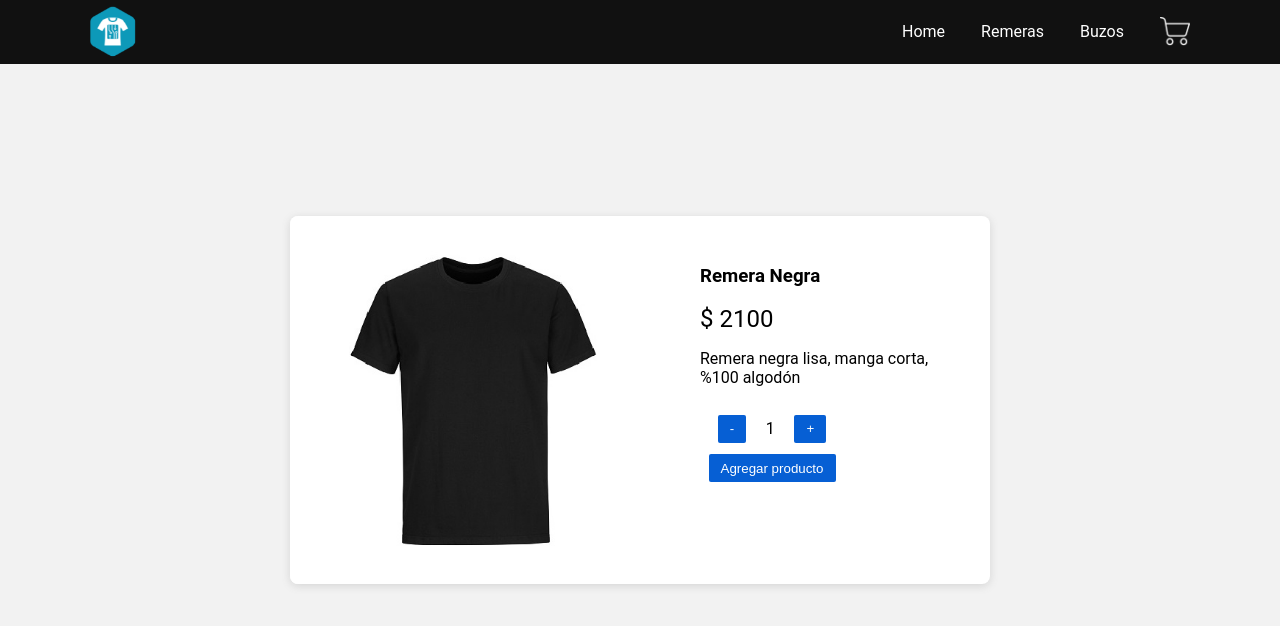
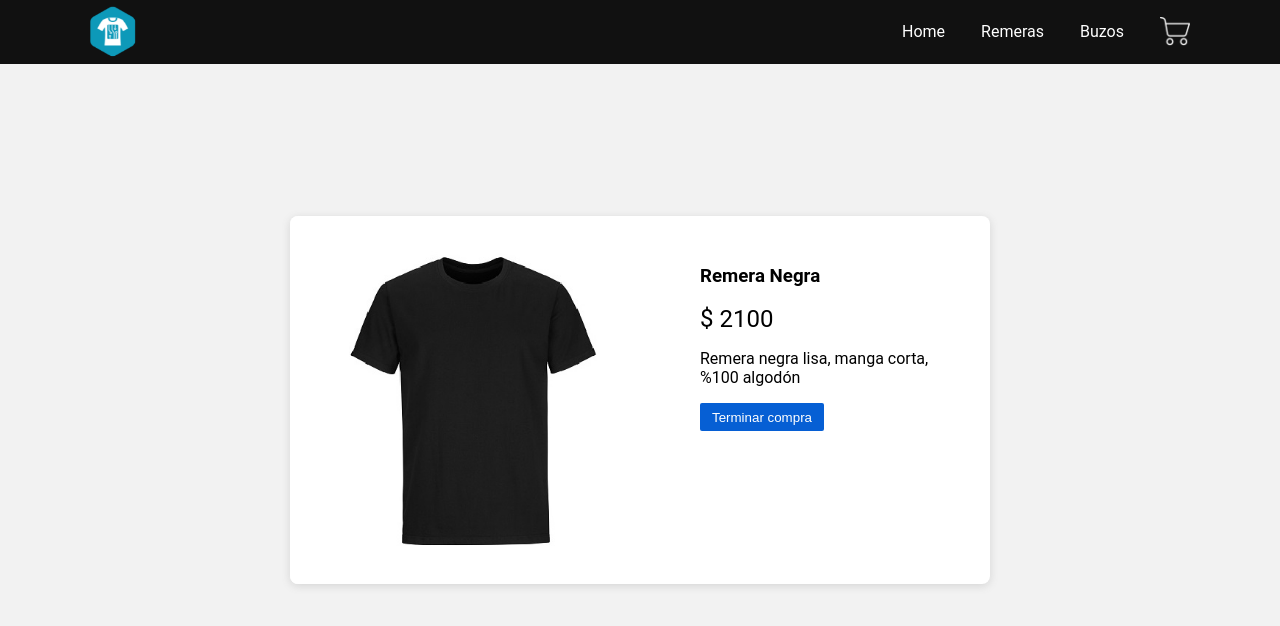
Before and after one commit to leonel-escobar/ecommerce-react, a React (Create React App) app: page /details/1 in a window 1280 px wide. Both pictures are taken after a click on the button "Agregar producto". Shown: the top 626 px of the page. Built offline with nearby package versions, Linux system fonts and the light colour scheme; the HTML template or start-up script is replaced by a standard one.

Commit message:
ItemDetail redirige al componente Cart al terminar la compra

```diff
--- a/src/components/ItemCount.jsx
+++ b/src/components/ItemCount.jsx
@@ -1,4 +1,4 @@
-import { useState } from "react"
+import { useState } from 'react'
 import './styles/ItemCount.css'
 
 function ItemCount({stock, initial, onAdd}) {
@@ -17,7 +17,7 @@ function ItemCount({stock, initial, onAdd}) {
     }
 
     const addToCart = () => {
-        return onAdd(count)
+        onAdd(count)
     }
 
     return(
--- a/src/components/ItemDetail.jsx
+++ b/src/components/ItemDetail.jsx
@@ -1,9 +1,14 @@
+import { useState } from 'react/cjs/react.development'
+import { Link } from 'react-router-dom'
 import ItemCount from './ItemCount'
 
 function ItemDetail({item}) {
+    const [changeBtn, setChangeButton] = useState(false)
 
     const onAdd = (total) => {
-        return alert(total + " productos agregados")
+        alert(total + " productos agregados")
+        setChangeButton(true)
+        console.log(total)
     }
 
     return(
@@ -15,7 +20,13 @@ function ItemDetail({item}) {
                 <h3>{item.title}</h3>
                 <span>{`$ ${item.price}`}</span>
                 <p>{item.description}</p>
-                <ItemCount initial={1} stock={item.stock} onAdd={onAdd}/>
+                {
+                    (changeBtn === false)
+                    ? <ItemCount initial={1} stock={item.stock} onAdd={onAdd}/>
+                    : <Link to={"/cart"}>
+                        <button className="button button--primary">Terminar compra</button>
+                    </Link>
+                }
             </div>
         </div>
     )
--- a/src/components/styles/ItemListContainer.css
+++ b/src/components/styles/ItemListContainer.css
@@ -17,6 +17,12 @@
     border-radius: 8px;
     background-color: #fff;
     box-shadow: rgba(99, 99, 99, 0.2) 0px 2px 8px 0px;
+    transform: scale(1) translateZ(0);
+    transition: transform 200ms linear;
+}
+
+.item:hover {
+    transform: scale(1.03) translateZ(0);
 }
 
 .item img {
```
Also changed, not shown: src/components/Cart.jsx (added).
